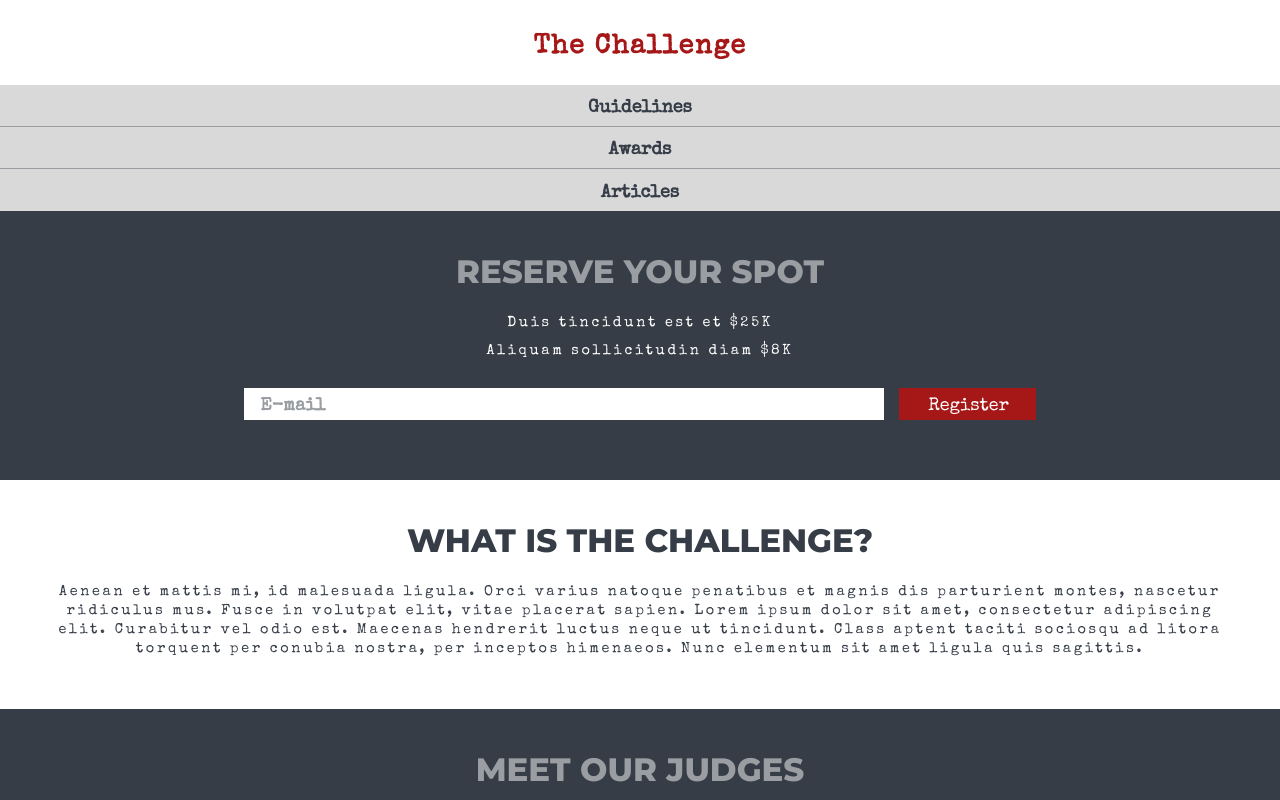
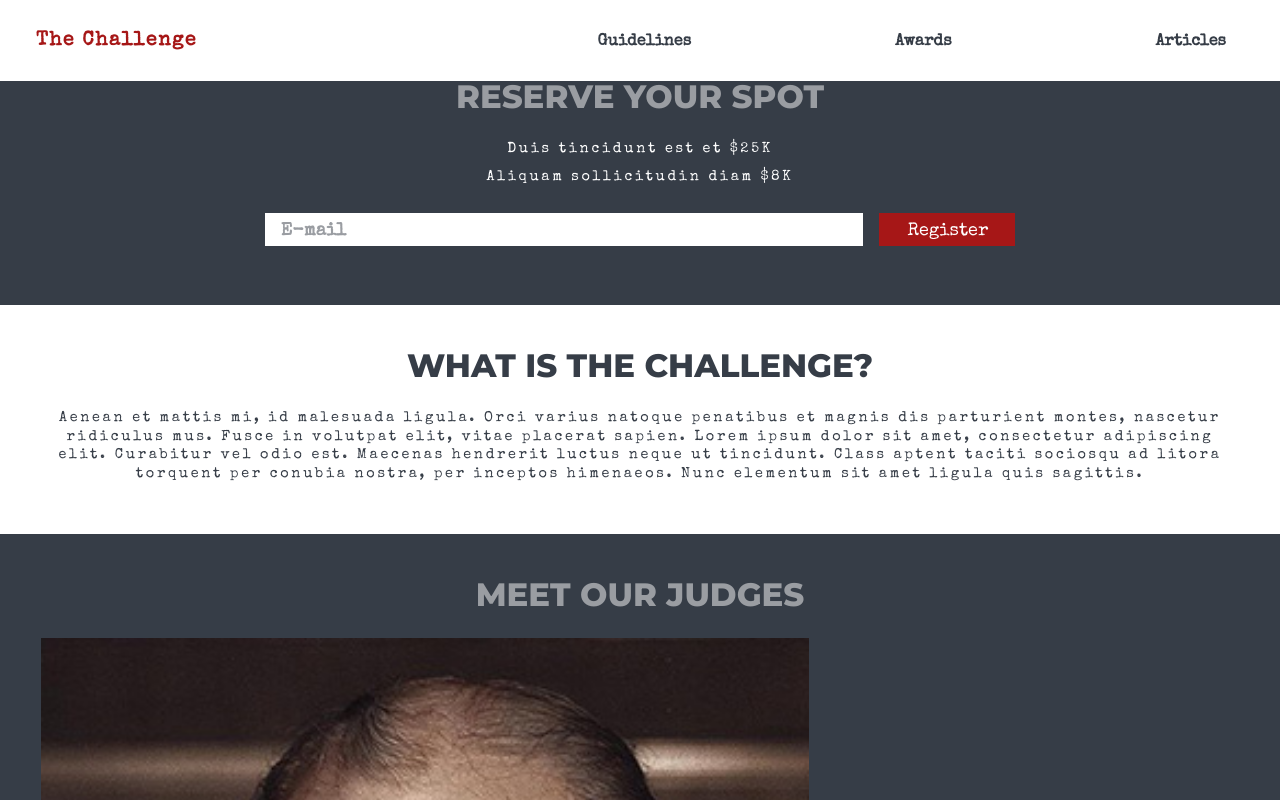
Before and after one commit to akemimeka/the-challenge, a plain HTML site: page index.html in a window 1280 px wide. Shown: the top 800 px of the page. Drawn offline with nearby package versions, Linux system fonts and the light colour scheme.

Commit message:
Adds menu in one row for-tablet-portrait-up

```diff
--- a/index.html
+++ b/index.html
@@ -12,12 +12,12 @@
 </head>
 
 <body>
-  <nav>
-    <h1><a href="#">The Challenge</a></h1>
-    <div class="nav-links">
-      <a class="nav-item" href="#">Guidelines</a>
-      <a class="nav-item" href="#">Awards</a>
-      <a class="nav-item" href="#">Articles</a>
+  <nav class="nav-container">
+    <h1 class="nav-title"><a href="#">The Challenge</a></h1>
+    <div class="nav-link-container">
+      <a class="nav-link" href="#">Guidelines</a>
+      <a class="nav-link" href="#">Awards</a>
+      <a class="nav-link" href="#">Articles</a>
     </div>
   </nav>
 
--- a/sass/style.scss
+++ b/sass/style.scss
@@ -86,6 +86,24 @@ $for-tablet-portrait-up: 640px;
 $for-tablet-landscape-up: 900px;
 $for-desktop-up: 1200px;
 
+// @mixin for-sm-phone-only {
+// 	@media (max-width: 479px) {
+// 		@content;
+// 	}
+// }
+
+@media (min-width: $for-phone-portrait-up) {
+}
+
+@media (min-width: $for-tablet-portrait-up) {
+}
+
+@media (min-width: $for-tablet-landscape-up) {
+}
+
+@media (min-width: $for-desktop-up) {
+}
+
 // MIXINS
 // SECTIONS
 @mixin section-base {
@@ -133,7 +151,7 @@ $for-desktop-up: 1200px;
 	color: $dark-gray;
 
 	@media (min-width: $for-tablet-portrait-up) {
-		max-width: 50vw;
+		max-width: 50%;
 	}
 }
 
@@ -168,90 +186,94 @@ body {
 	font-family: $secondary-font;
 }
 
-// @mixin for-sm-phone-only {
-// 	@media (max-width: 479px) {
-// 		@content;
-// 	}
-// }
-
-	@media (min-width: $for-phone-portrait-up) {
-
-	}
-
-	@media (min-width: $for-tablet-portrait-up) {
-
-	}
-
-	@media (min-width: $for-tablet-landscape-up) {
-
-	}
-
-	@media (min-width: $for-desktop-up) {
-
-	}
-
 // NAVBAR
-nav {
+.nav-container {
 	top: 0;
 	position: fixed;
 	width: 100%;
-
 	display: flex;
 	flex-direction: column;
-	align-items: center;
 	justify-content: center;
+	font-family: $primary-font;
+	background-color: $white;
 
-	background-color: $white;
-	font-family: $primary-font;
-	color: $dark-gray;
+	@media (min-width: $for-tablet-portrait-up) {
+		flex-direction: row;
+		justify-content: space-between;
+		padding: 1.7rem 2rem;
+	}
+}
 
-	h1 {
-		display: flex;
-		align-items: center;
-		justify-content: center;
+.nav-title {
 	padding-top: 1.7rem;
 	padding-bottom: 1.1rem;
 	letter-spacing: 0.08rem;
+	text-align: center;
 
 	@media (min-width: $for-phone-portrait-up) {
 		padding-top: 1.9rem;
 		padding-bottom: 1.3rem;
 	}
 
-		a {
-			color: $red;
+	@media (min-width: $for-tablet-portrait-up) {
+		display: block;
+		width: 40%;
+		padding: 0;
+		text-align: left;
+		font-size: 1.1rem;
 	}
 }
 
-	.nav-links {
+.nav-title a {
+	color: $red;
+}
+
+.nav-link-container {
 	display: flex;
 	flex-direction: column;
-		align-items: center;
 	justify-content: center;
-
-		background-color: $light-gray;
+	width: 100%;
 	text-align: center;
 
-		a.nav-item {
-			border-bottom: 1px solid $medium-gray;
-			padding: 0.6rem 100vw 0.3rem 100vw;
-			color: $dark-gray;
-			font-weight: bold;
-			transition: 0.5s;
-
-			@media (min-width: $for-phone-portrait-up) {
-				padding: 0.8rem 100vw 0.5rem 100vw;
+	@media (min-width: $for-tablet-portrait-up) {
+		max-width: 55%;
+		flex-direction: row;
+		justify-content: space-between;
 	}
 }
 
-		a.nav-item:last-child {
-			border: none;
+.nav-link {
+	padding-top: 0.6rem;
+	padding-bottom: 0.3rem;
+	background-color: $light-gray;
+	font-weight: bold;
+	text-align: center;
+	color: $dark-gray;
+	border-bottom: 1px solid $medium-gray;
+
+	@media (min-width: $for-phone-portrait-up) {
+		padding-top: 0.8rem;
+		padding-bottom: 0.5rem;
 	}
 
-		a.nav-item:hover {
+	@media (min-width: $for-tablet-portrait-up) {
+		border: 0;
+		padding: 0.2rem 1rem 0 1rem;
+		background-color: $white;
+		font-size: 0.9rem;
+	}
+}
+
+.nav-link:last-child {
+	border-bottom: 0;
+}
+
+.nav-link:hover {
 	@include to-red-hover;
 	background-color: $medium-gray;
-		}
+
+	@media (min-width: $for-tablet-portrait-up) {
+		background-color: $white;
 	}
 }
 
@@ -263,6 +285,10 @@ section.reserve-1 {
 
 	@media (min-width: $for-phone-portrait-up) {
 		margin-top: 11.7rem;
+	}
+
+	@media (min-width: $for-tablet-portrait-up) {
+		margin-top: 2rem;
 	}
 
 	.section-title {
@@ -288,7 +314,6 @@ section.reserve-1 {
 
 		button {
 			@include button;
-			transition: 0.5s;
 		}
 
 		button:hover {
@@ -400,9 +425,8 @@ section.faq {
 		padding: 0.15rem 0.3rem 0.1rem 0.45rem;
 		background-color: $red;
 		font-family: $secondary-font;
-		transition: 0.5s;
 
-		@media(min-width: $for-phone-portrait-up) {
+		@media (min-width: $for-phone-portrait-up) {
 			font-size: 1rem;
 		}
 	}
@@ -456,7 +480,7 @@ section.reserve-2 {
 		font-size: 0.8rem;
 		color: $white;
 
-		@media(min-width: $for-phone-portrait-up) {
+		@media (min-width: $for-phone-portrait-up) {
 			font-size: 0.65rem;
 		}
 	}
@@ -467,7 +491,7 @@ section.reserve-2 {
 		align-items: center;
 		justify-content: center;
 
-		@media(min-width: $for-phone-portrait-up) {
+		@media (min-width: $for-phone-portrait-up) {
 			font-size: 1.8rem;
 		}
 
@@ -476,7 +500,6 @@ section.reserve-2 {
 
 			i.fa {
 				color: $white;
-				transition: 0.5s;
 			}
 
 			i.fa:hover {
```
Also changed, not shown: css/style.css, 1 other file. Lines whose indentation alone changed are shown as unchanged.
